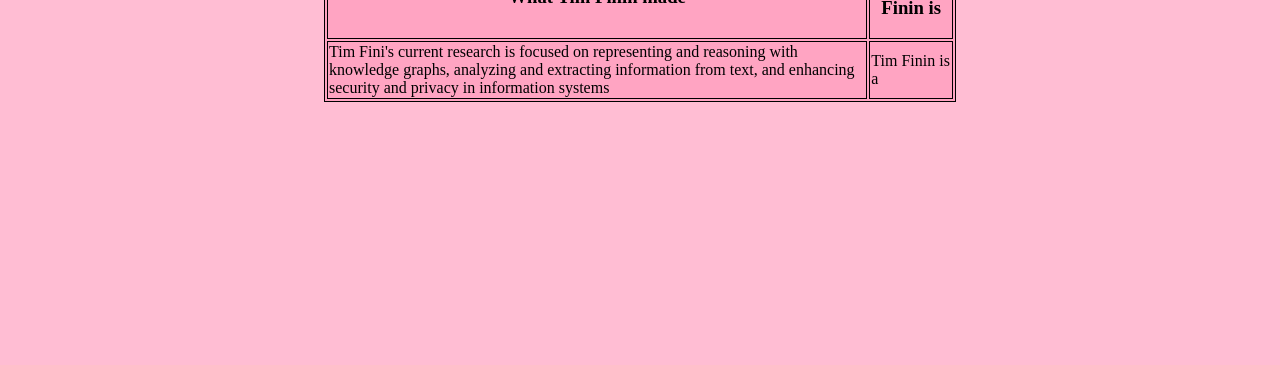
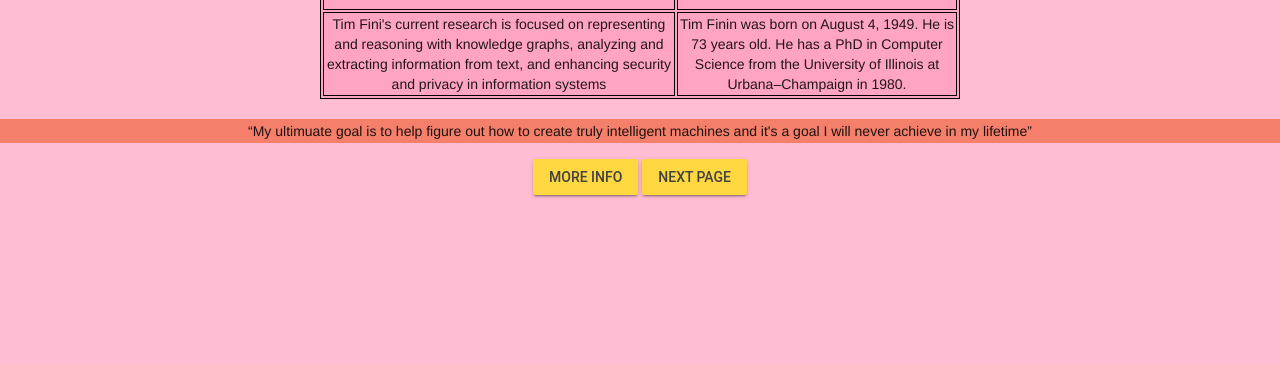
Before and after one commit to Titus-diceman/ICS2O-assignment-1-html, a plain HTML site: page index.html in a window 1280 px wide. Shown: the part 459-824 px from the top of the page. Before the commit the page ends 800 px from the top, so only its background shows below. Drawn offline with nearby package versions, Linux system fonts and the light colour scheme.

Commit message:
changed code

```diff
--- a/css/style.css
+++ b/css/style.css
@@ -1,10 +1,11 @@
 /* Created by: Titus diceman
  * Created on: Sep 2020
- * This CSS file defines the style for index.html ICS2O-Unit1-04-HTML-CSS
+ * This CSS file defines the style for index.html ICS2O-assignment-1-html
 */
 
 body {
   background-color: rgb(255 189 211);
+  text-align: center;
 }
 
 h1 {
--- a/index.html
+++ b/index.html
@@ -8,6 +8,9 @@
     <meta name="author" content="titus diceman">
     <meta name="viewport" content="width=device-width, initial-scale=1.0">
     <link rel="stylesheet" href="./css/style.css">
+    <link rel="stylesheet" href="https://fonts.googleapis.com/icon?family=Material+Icons">
+    <link rel="stylesheet" href="https://code.getmdl.io/1.3.0/material.indigo-pink.min.css">
+    <link rel="stylesheet" href="https://code.getmdl.io/1.3.0/material.cyan-amber.min.css" />
     <title>My first webpage, with CSS</title>
   </head>
   <body>
@@ -20,8 +23,20 @@
       </tr>
       <tr>
         <td>Tim Fini's current research is focused on representing and reasoning with knowledge graphs, analyzing and extracting information from text, and enhancing security and privacy in information systems</td>
-        <td>Tim Finin is a </td>
+        <td>Tim Finin was born on August 4, 1949. He is 73 years old. He has a  PhD in Computer Science from the University of Illinois at Urbana–Champaign in 1980.</td>
       </tr>
     </table>
+    <br>
+    <p><q>My ultimuate goal is to help figure out how to create truly intelligent machines and it's a goal I will never achieve in my lifetime</q></p>
+    <!-- Accent-colored raised button with ripple -->
+<button class="mdl-button mdl-js-button mdl-button--raised mdl-js-ripple-effect mdl-button--accent" class="center">
+  More Info
+</button>
+
+    <!-- Accent-colored raised button with ripple -->
+<button class="mdl-button mdl-js-button mdl-button--raised mdl-js-ripple-effect mdl-button--accent" class="center">
+  Next Page
+</button>
+    <p></p>
   </body>
 </html>
```
